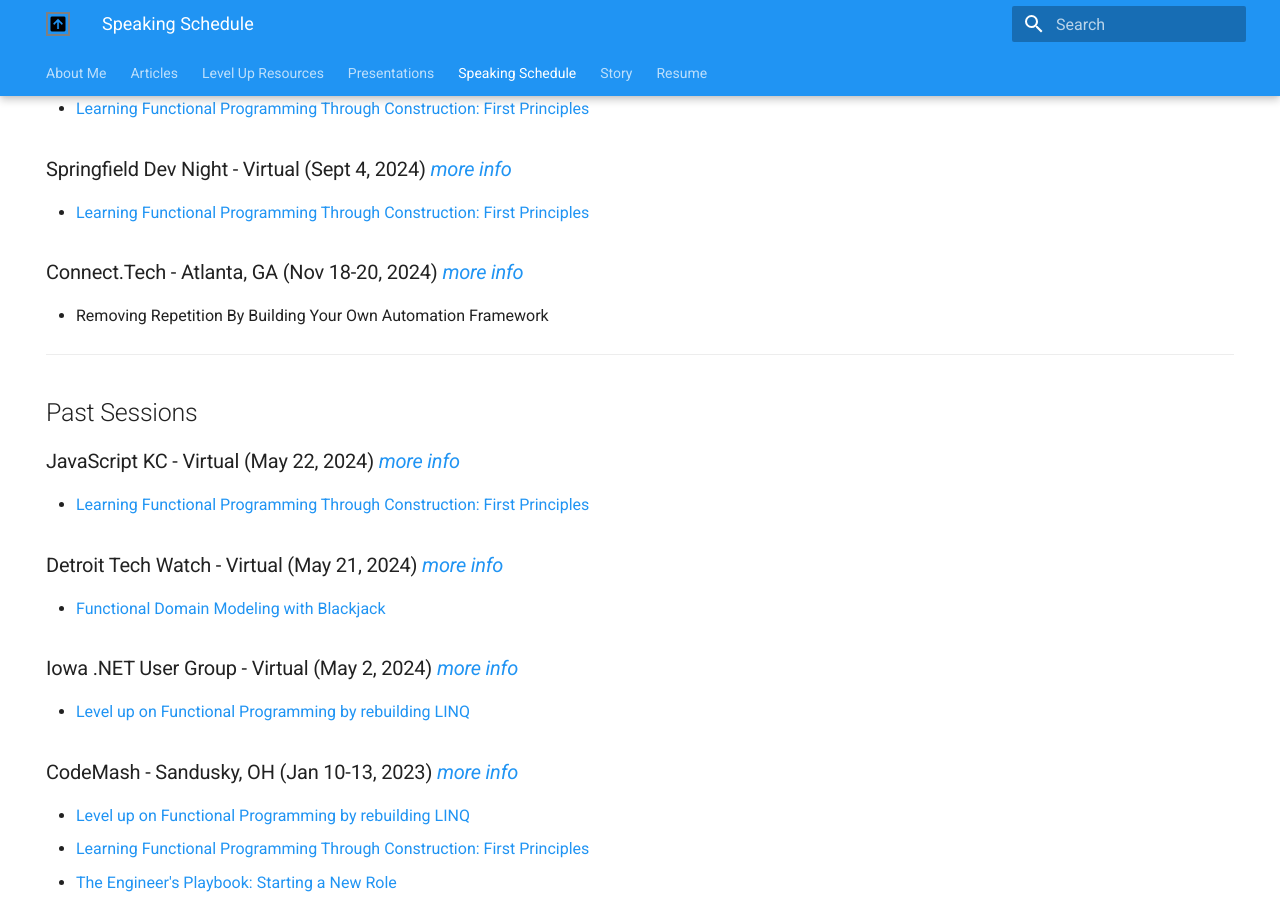
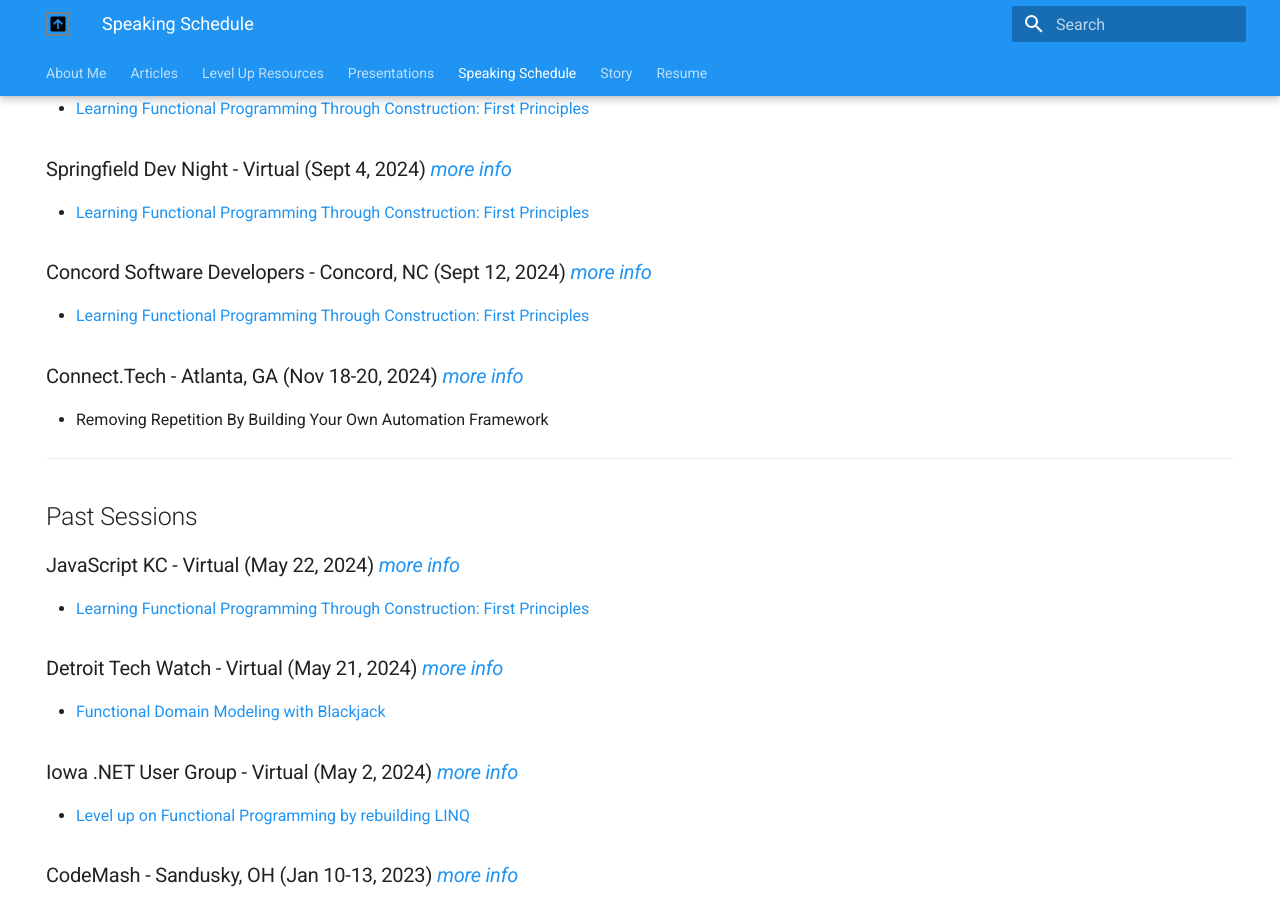
Before and after one commit to cameronpresley/blog, an MkDocs documentation site: the page built from docs/speaking-schedule.md, in a window 1280 px wide and 900 px high, scrolled down 332 px. Built offline with MkDocs 1.6.1 and Material for MkDocs 9.7.7, drawn with Linux system fonts in a browser that asks for light colours; plug-ins that fetch from the network failed and are left out.

Commit message:
Update speaking-schedule.md (#80)

```diff
--- a/docs/speaking-schedule.md
+++ b/docs/speaking-schedule.md
@@ -16,6 +16,10 @@
 - [Learning Functional Programming Through Construction: First Principles](./presentations.md#learning-functional-programming-through-construction-first-principles)
 
 ### Springfield Dev Night - Virtual (Sept 4, 2024) _[more info]()_
+
+- [Learning Functional Programming Through Construction: First Principles](./presentations.md#learning-functional-programming-through-construction-first-principles)
+
+### Concord Software Developers - Concord, NC (Sept 12, 2024) _[more info](https://www.meetup.com/concord-software-developers/events/301441881/)_
 
 - [Learning Functional Programming Through Construction: First Principles](./presentations.md#learning-functional-programming-through-construction-first-principles)
 
```
